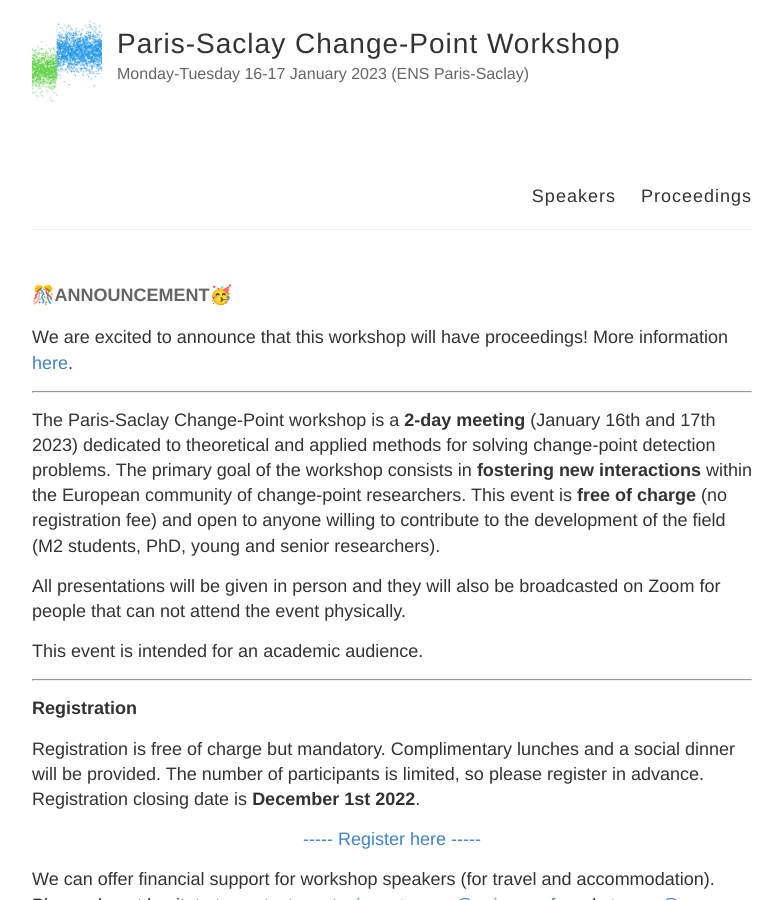
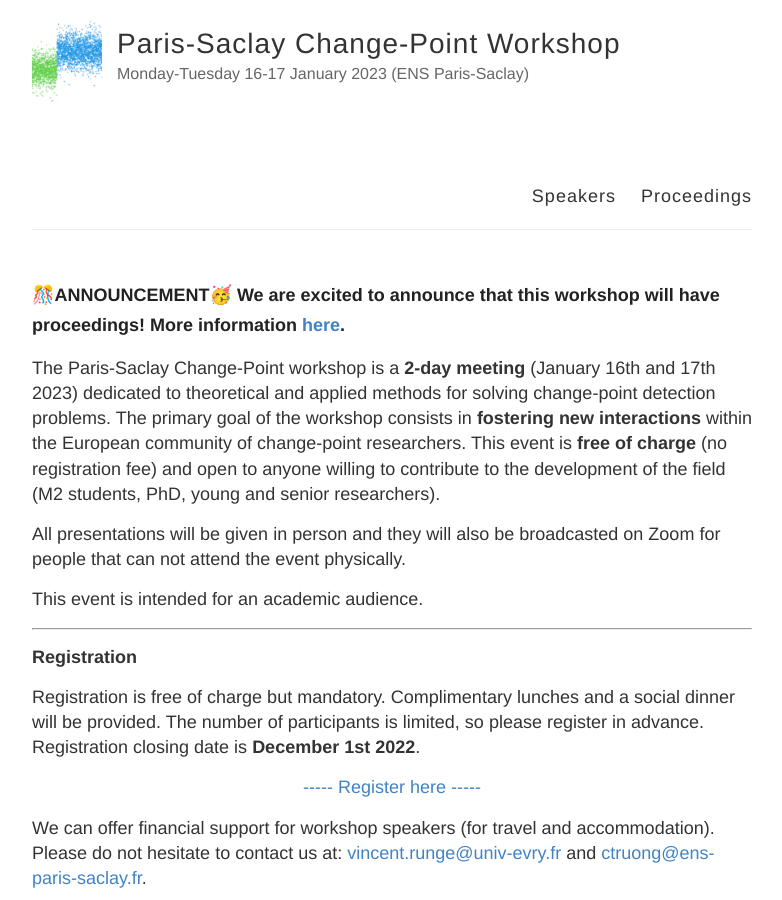
Before and after one commit to ParisSaclayChangePoint/ParisSaclayChangePoint.github.io, a Jekyll site: the page built from info.md, in a window 1280 px wide and 900 px high. Shown: the whole window, without its empty margins (248-1030 px from the left). Built offline with Jekyll 4.4.1, drawn with Linux system fonts in a browser that asks for light colours.

```diff
--- a/info.md
+++ b/info.md
@@ -4,11 +4,7 @@ title: Info
 permalink: /
 ---
 
-
-#### 🎊**ANNOUNCEMENT**🥳
-> We are excited to announce that this workshop will have proceedings! More information [here](https://parissaclaychangepoint.github.io/proceedings/).
-
-***
+###### 🎊**ANNOUNCEMENT**🥳 We are excited to announce that this workshop will have proceedings! More information [here](https://parissaclaychangepoint.github.io/proceedings/).
 
 The Paris-Saclay Change-Point workshop is a **2-day meeting** (January 16<sup>th</sup> and 17<sup>th</sup> 2023) dedicated to theoretical and applied methods for solving change-point detection problems. The primary goal of the workshop consists in **fostering new interactions** within the European community of change-point researchers. This event is **free of charge** (no registration fee) and open to anyone willing to contribute to the development of the field (M2 students, PhD, young and senior researchers).
 
```
